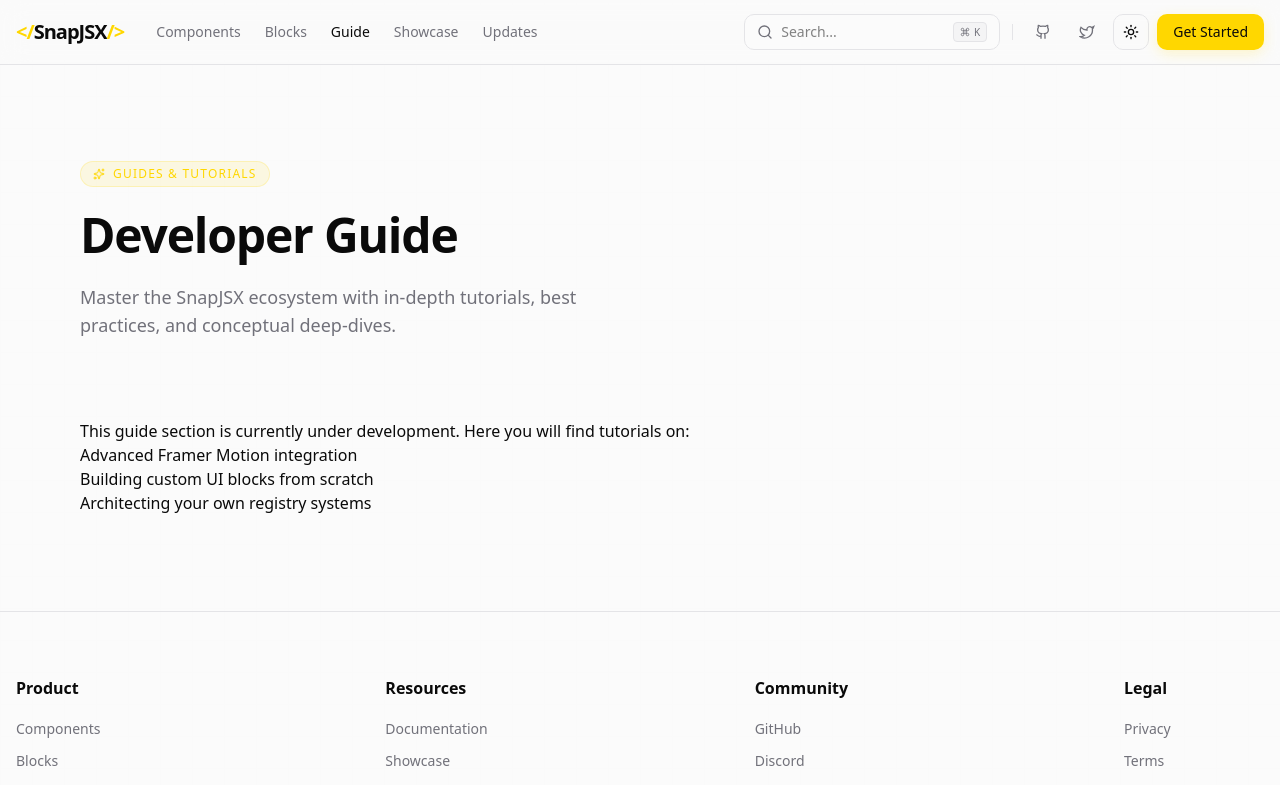
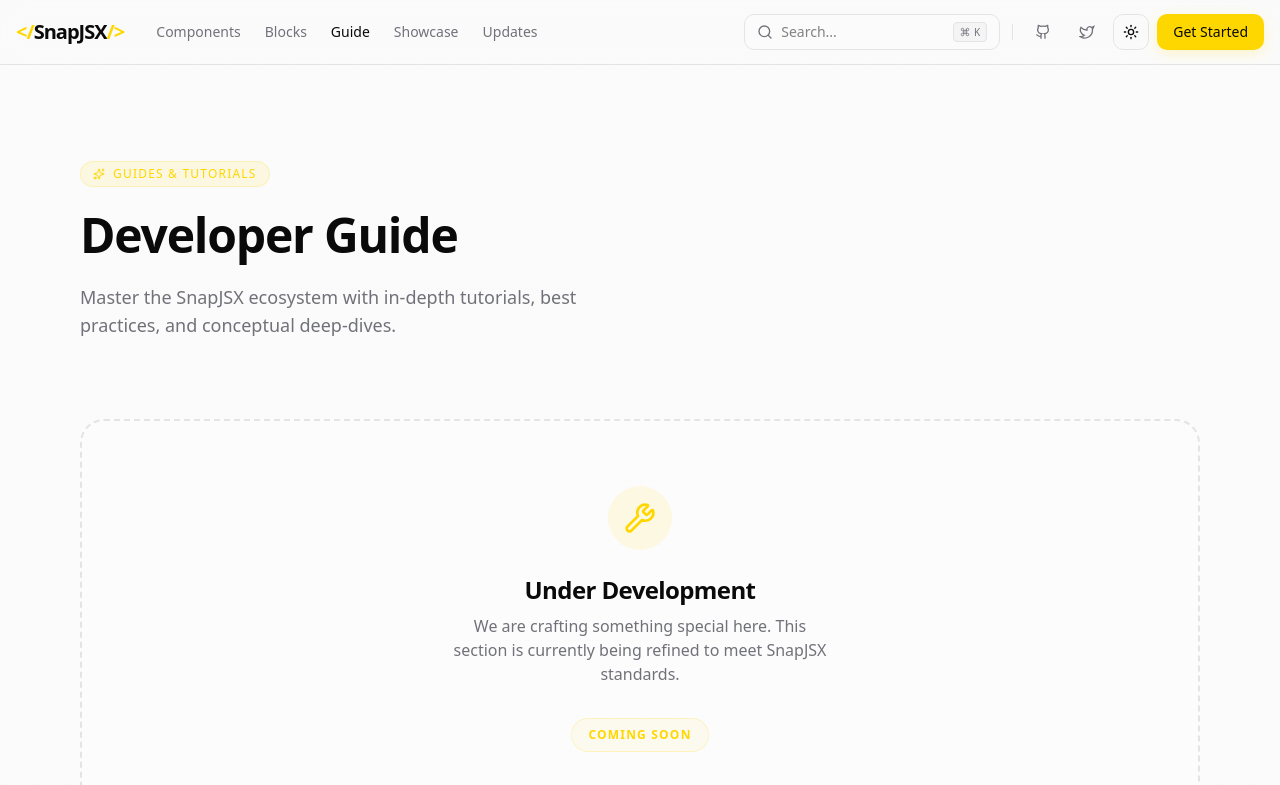
Before and after one commit to Gladiarn/SnapJSX, a Next.js app: page /guide in a window 1280 px wide. Shown: the top 785 px of the page. Built offline with nearby package versions, Linux system fonts and the light colour scheme.

Commit message:
feat: add maintenance placeholder component and apply to guide/blocks pages

```diff
--- a/src/app/blocks/page.tsx
+++ b/src/app/blocks/page.tsx
@@ -1,3 +1,5 @@
+import { MaintenancePlaceholder } from "@/components/ui/core/maintenance/maintenance-placeholder";
+
 export default function BlocksPage() {
   return (
     <main className="container mx-auto max-w-6xl px-4 py-24">
@@ -13,6 +15,8 @@
           High-level functional blocks pre-assembled for rapid development.
         </p>
       </header>
+
+      <MaintenancePlaceholder />
     </main>
   );
 }
--- a/src/app/guide/page.tsx
+++ b/src/app/guide/page.tsx
@@ -1,4 +1,5 @@
 import { Sparkles } from "lucide-react";
+import { MaintenancePlaceholder } from "@/components/ui/core/maintenance/maintenance-placeholder";
 
 export default function GuidePage() {
   return (
@@ -16,14 +17,7 @@
         </p>
       </header>
 
-      <div className="prose dark:prose-invert max-w-none">
-        <p>This guide section is currently under development. Here you will find tutorials on:</p>
-        <ul>
-          <li>Advanced Framer Motion integration</li>
-          <li>Building custom UI blocks from scratch</li>
-          <li>Architecting your own registry systems</li>
-        </ul>
-      </div>
+      <MaintenancePlaceholder />
     </main>
   );
 }
--- /dev/null
+++ b/src/components/ui/core/maintenance/maintenance-placeholder.tsx
@@ -0,0 +1,21 @@
+import { Wrench } from "lucide-react";
+
+/**
+ * MaintenancePlaceholder - A professional placeholder for pages under development.
+ */
+export function MaintenancePlaceholder({ title = "Under Development" }: { title?: string }) {
+  return (
+    <div className="flex flex-col items-center justify-center min-h-[400px] text-center p-8 border-2 border-dashed border-border rounded-3xl bg-card/30">
+      <div className="h-16 w-16 rounded-full bg-primary/10 flex items-center justify-center text-primary mb-6">
+        <Wrench className="h-8 w-8" />
+      </div>
+      <h2 className="text-2xl font-black tracking-tight mb-2">{title}</h2>
+      <p className="text-muted-foreground max-w-sm mb-8">
+        We are crafting something special here. This section is currently being refined to meet SnapJSX standards.
+      </p>
+      <div className="px-4 py-2 rounded-full border border-primary/20 bg-primary/5 text-primary text-xs font-bold uppercase tracking-widest">
+        Coming Soon
+      </div>
+    </div>
+  );
+}
```
